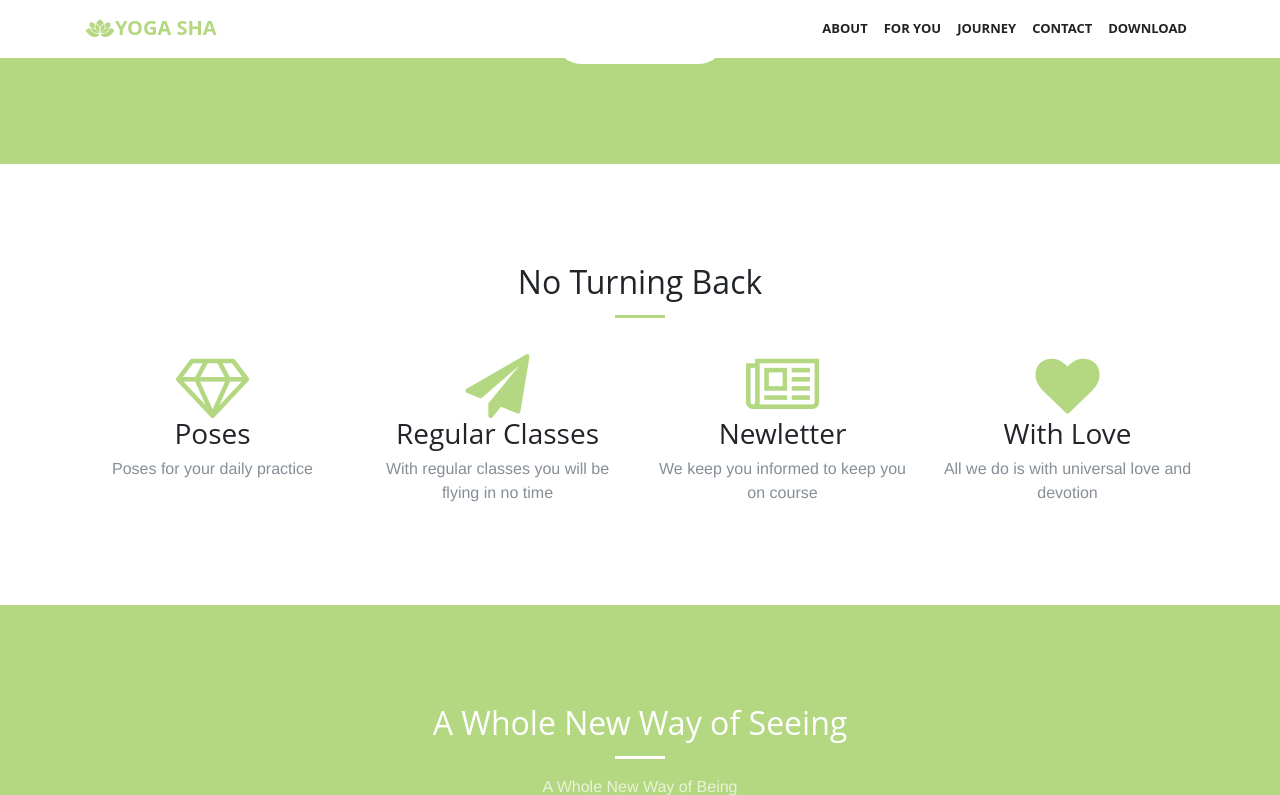
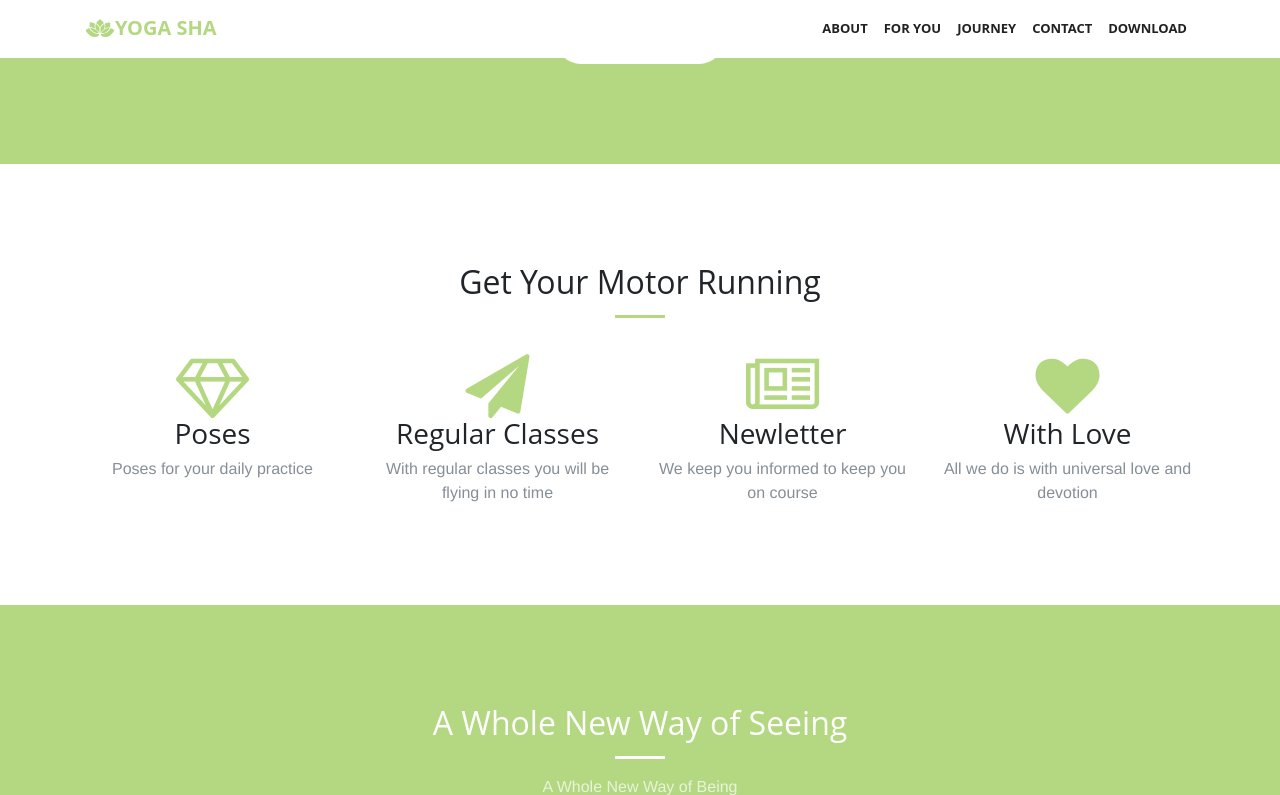
Before and after one commit to primertest-org/www, a Jekyll site: the page built from index.html, in a window 1280 px wide and 900 px high, scrolled down 1124 px, cut to the strip 0-795 px from the top of the window. Built offline with Jekyll 4.4.1, drawn with Linux system fonts in a browser that asks for light colours; some web fonts are replaced.

Commit message:
Updated '_includes/services.html' via CloudCannon

```diff
--- a/_includes/services.html
+++ b/_includes/services.html
@@ -2,7 +2,7 @@
     <div class="container">
       <div class="row">
         <div class="col-lg-12 text-center">
-          <h2 class="section-heading editable">No Turning Back</h2>
+          <h2 class="section-heading editable">Get Your Motor Running</h2>
           <hr class="primary" />
         </div>
       </div>
```
